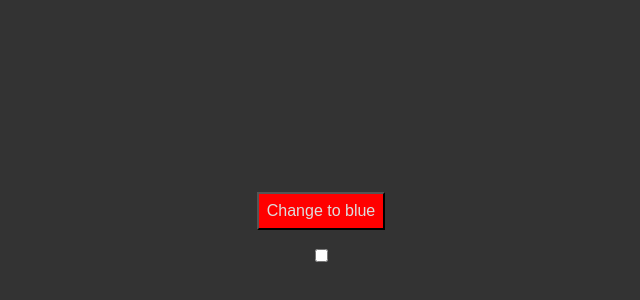
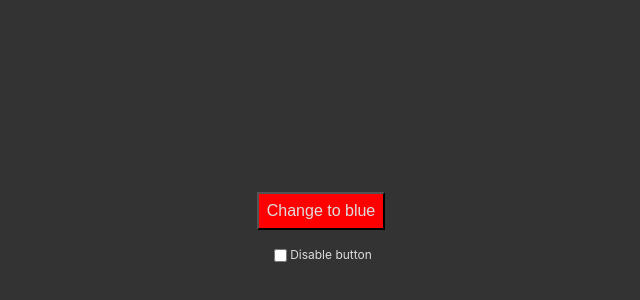
Before and after one commit to rgranvilla/color-button-jest, a React (Create React App) app: page / in a window 1280 px wide. Shown: the part 172-472 px from the top of the page, without its empty margins (319-959 px from the left). Built offline with nearby package versions, Linux system fonts and the light colour scheme.

Commit message:
add label and styling checkbox

```diff
--- a/src/App.js
+++ b/src/App.js
@@ -3,7 +3,7 @@ import './App.css';
 
 function App() {
   const [buttonColor, setButtonColor] = useState('red');
-  const [isChecked, setIsChecked] = useState(false);
+  const [disabled, setDisabled] = useState(false);
 
   const newButtonColor = buttonColor === 'red' ? 'blue' : 'red';
   return (
@@ -27,14 +27,36 @@ function App() {
           color: '#ddd',
         }}
         onClick={() => setButtonColor(newButtonColor)}
+        disabled={disabled}
       >
         Change to {newButtonColor}
       </button>
-      <input
-        type="checkbox"
-        checked={isChecked}
-        onClick={() => setIsChecked(!isChecked)}
-      />
+      <div
+        style={{ display: 'flex', alignItens: 'center', lineHeight: '1rem' }}
+      >
+        <input
+          type="checkbox"
+          id="disable-button-checkbox"
+          defaultChecked={disabled}
+          aria-checked={disabled}
+          onChange={e => setDisabled(e.target.checked)}
+          style={{
+            display: 'flex',
+            alignItems: 'center',
+          }}
+        />
+        <label
+          htmlFor="disable-button-checkbox"
+          style={{
+            color: '#ddd',
+            fontSize: '0.75rem',
+            display: 'flex',
+            alignItems: 'center',
+          }}
+        >
+          Disable button
+        </label>
+      </div>
     </div>
   );
 }
```
Also changed, not shown: 1 other file (tests, documents, lock files or other folders).
